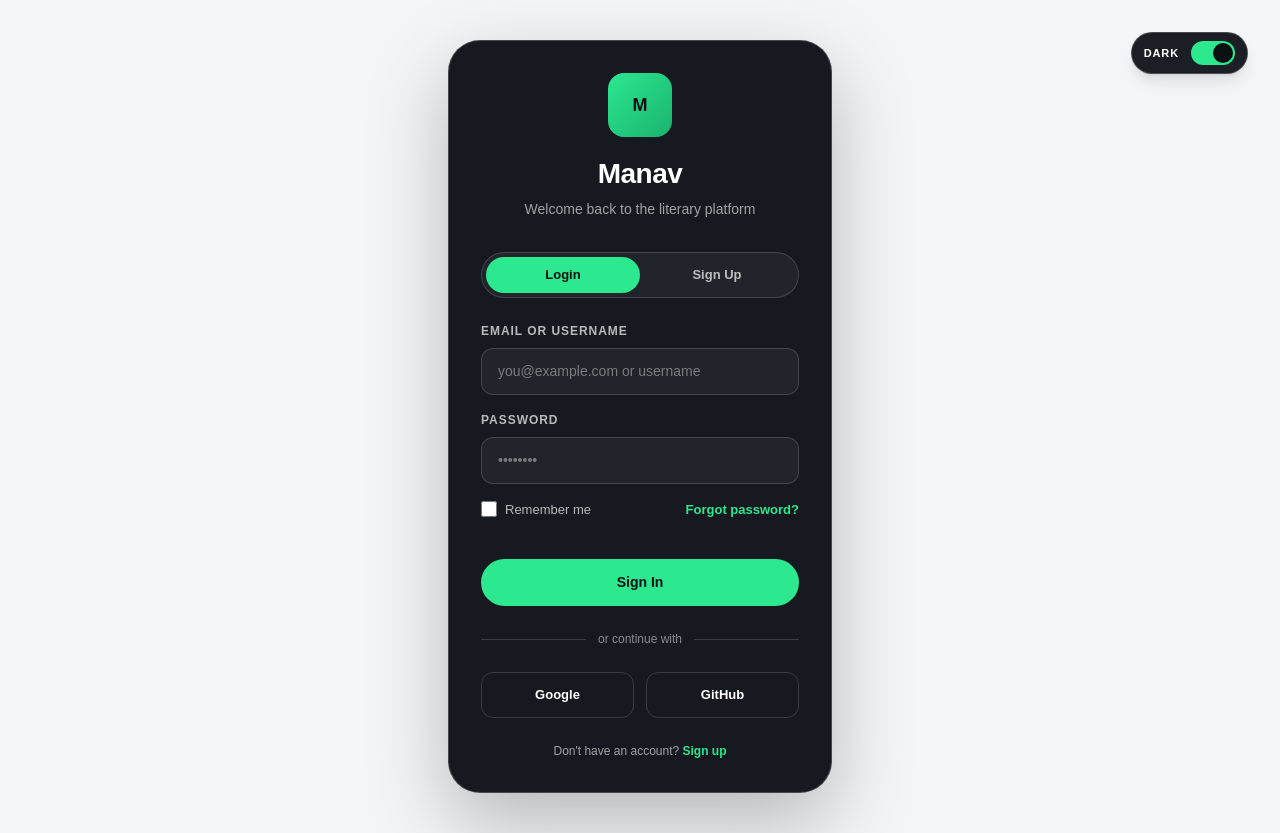
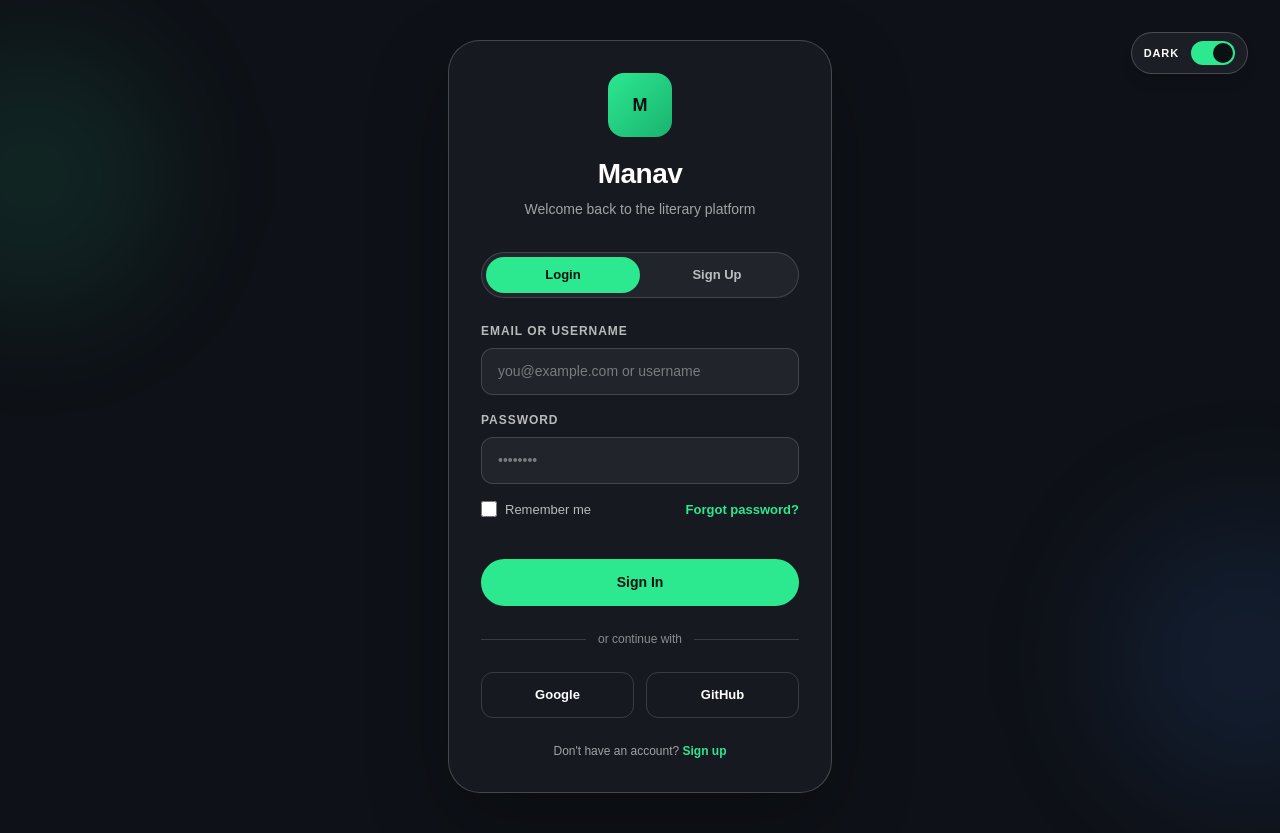
Before and after one commit to uttamongithb/manav, a Next.js app in the folder frontend/: page /login in a window 1280 px wide. Both pictures are taken after a click on the button "LIGHT". Built offline with nearby package versions, Linux system fonts and the light colour scheme; no server answers.

Commit message:
Enhance login page styling with background and overlay effects for improved visual appeal

```diff
--- a/frontend/app/login/page.tsx
+++ b/frontend/app/login/page.tsx
@@ -151,8 +151,15 @@ export default function LoginPage() {
 
   return (
     <main
-      className={`relative isolate min-h-screen overflow-hidden px-2 py-5 transition-colors duration-300 sm:px-4 md:p-10 ${isDark ? "text-white" : "text-[#10131a]"}`}
+      className={`relative isolate min-h-screen overflow-hidden px-2 py-5 transition-colors duration-300 sm:px-4 md:p-10 ${isDark ? "bg-[#0e1117] text-white" : "bg-[#f3f5f8] text-[#10131a]"}`}
     >
+      <div
+        className={`pointer-events-none absolute inset-0 transition-opacity duration-300 ${isDark ? "opacity-100" : "opacity-0"}`}
+        aria-hidden="true"
+      >
+        <div className="absolute -left-24 top-12 h-64 w-64 rounded-full bg-[#2ce88f]/10 blur-3xl" />
+        <div className="absolute -right-28 bottom-8 h-72 w-72 rounded-full bg-[#3c8cff]/10 blur-3xl" />
+      </div>
       <div className="relative z-10">
       {/* Theme Toggle */}
       <button
```
